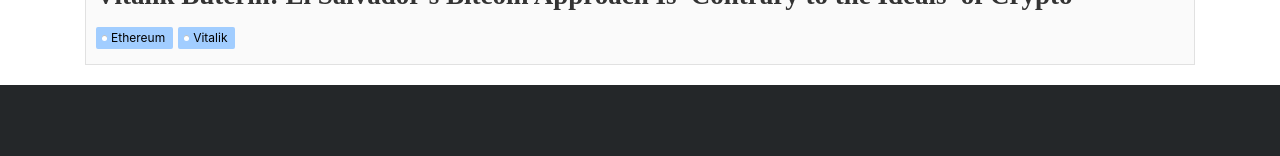
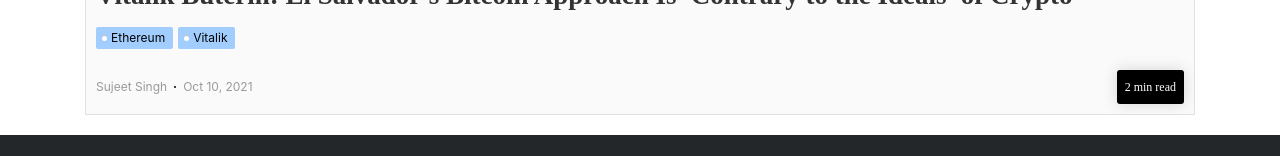
Before and after one commit to powerfist01/gameoverflow, a Nuxt app: page /news in a window 1280 px wide. Shown: the part 995-1151 px from the top of the page. Built offline with nearby package versions, Linux system fonts and the light colour scheme; a small style sheet from the web is missing; what vue-notification would draw is missing.

Commit message:
updated the news interface

```diff
--- a/pages/news/index.vue
+++ b/pages/news/index.vue
@@ -2,13 +2,31 @@
   <b-container class="news">
     <p class="main-header">Top Stories</p>
     <p class="sub-header">Insights into the day’s biggest news.</p>
+
     <div class="main-section">
       <div class="content">
-            <img class="main-section-image" src="https://pixelz.cc/wp-content/uploads/2018/07/cryptocurrency-uhd-4k-wallpaper.jpg">
+        <img
+          class="main-section-image"
+          src="https://pixelz.cc/wp-content/uploads/2018/07/cryptocurrency-uhd-4k-wallpaper.jpg"
+        />
         <p class="main-section-main-header">
-                Vitalik Buterin: El Salvador's Bitcoin Approach Is 'Contrary to the Ideals' of Crypto
+          Vitalik Buterin: El Salvador's Bitcoin Approach Is 'Contrary to the
+          Ideals' of Crypto
         </p>
-            <TagArr :tags=tags />
+        <TagArr :tags="tags" />
+        <div class="footer-main">
+          <div class="footer-details-left">
+            <span class="author">Sujeet Singh</span>
+            <div class="dot"></div>
+            <span class="entry-date published"> Oct 10, 2021 </span>
+          </div>
+
+          <div class="footer-details-right">
+            <span class="bookmark"></span>
+            <div class="space"></div>
+            <span class="time-to-read"> 2 min read </span>
+          </div>
+        </div>
       </div>
     </div>
   </b-container>
@@ -16,10 +34,10 @@
 
 <script>
 export default {
-    data(){
+  data() {
     return {
-      tags: ['Ethereum', 'Vitalik']
-    }
+      tags: ["Ethereum", "Vitalik"],
+    };
   },
 };
 </script>
@@ -43,26 +61,88 @@ export default {
 }
 .main-section {
   background-color: rgb(250, 250, 250);
-  border: 1px solid rgba(0, 0, 0, .1);
+  border: 1px solid rgba(0, 0, 0, 0.1);
 }
-.content{
+.content {
   padding: 10px;
 }
-.main-section-image{
+.main-section-image {
   width: 100%;
   border-radius: 4px;
 }
-.main-section-image:hover{
+.main-section-image:hover {
   width: 100%;
   transform: translateY(-1px);
   box-shadow: 1px 1px 1px 1px rgba(0, 0, 0, 0.5);
 }
-.main-section-main-header{
+.main-section-main-header {
   margin-top: 10px;
   color: rgb(51, 51, 51);
   line-height: 97%;
   font-size: 27px;
   font-weight: 600;
+  font-family: "AkzidenzGrotesk-Bold";
+}
+
+.author,
+.entry-date.published {
+  font-size: 12px;
+  color: rgb(153, 154, 157);
+}
+
+.footer-main {
+  width: 100%;
+  min-width: 100%;
+  display: flex;
+  flex-direction: row;
+  -webkit-box-align: center;
+  align-items: center;
+  -webkit-box-pack: justify;
+  justify-content: space-between;
+  margin-top: 16px;
+  margin-bottom: 0px;
+}
+.footer-details-left {
+  display: flex;
+  flex-direction: row;
+  -webkit-box-align: center;
+  align-items: center;
+  -webkit-box-pack: start;
+  justify-content: flex-start;
+}
+.footer-details-right {
+  display: flex;
+  flex-direction: row;
+  -webkit-box-align: center;
+  align-items: center;
+  -webkit-box-pack: start;
+  justify-content: flex-end;
+}
+.dot {
+  border-radius: 50%;
+  background-color: rgb(0, 0, 0);
+  width: 2px;
+  height: 2px;
+  margin: 0px 7px;
+}
+.time-to-read{
     font-family: 'AkzidenzGrotesk-Bold';
+    font-size: 12px;
+    padding: 8px;
+    opacity: 1;
+    display: flex;
+    -webkit-box-align: center;
+    align-items: center;
+    text-decoration: none;
+    -webkit-box-pack: center;
+    justify-content: center;
+    white-space: nowrap;
+    border-radius: 3px;
+    border: none;
+    background-color: rgb(0, 0, 0);
+    color: rgb(255, 255, 255);
+    box-shadow: rgb(0 0 0 / 15%) 0px 0px 15px;
+    transform: translateY(0px);
+    transition: all 0.2s ease-in-out 0s;
 }
 </style>
```
Lines whose indentation alone changed are shown as unchanged.
